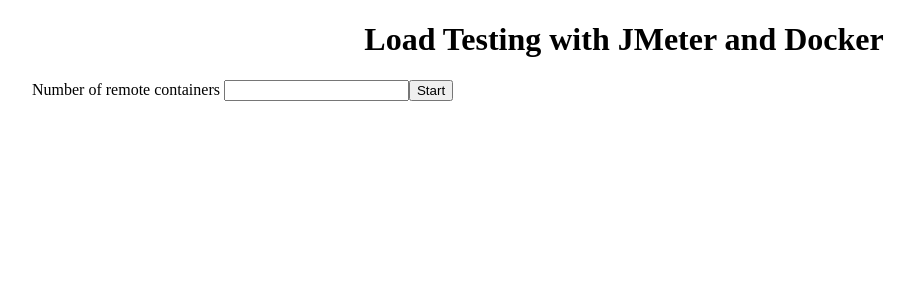
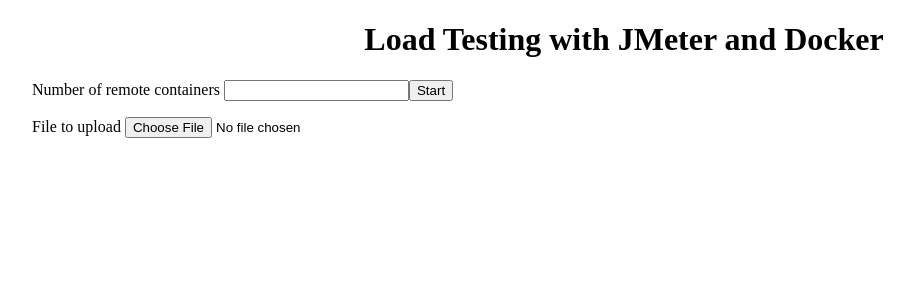
Before and after one commit to Naugh/LoadTesting, an Angular app in the folder LoadTestingAngular/: page / in a window 1280 px wide. Shown: the top 300 px of the page, without its empty margins (16-930 px from the left). Built offline with nearby package versions, Linux system fonts and the light colour scheme.

Commit message:
File upload with Angular

```diff
--- a/LoadTestingAngular/src/app/docker-init/docker-init.component.html
+++ b/LoadTestingAngular/src/app/docker-init/docker-init.component.html
@@ -1,5 +1,9 @@
 <p>
   Number of remote containers
-  <input [(ngModel)] = "slaves" name="name" type="text" id="inputEmail">
+  <input [(ngModel)] = "slaves" type="text">
    <button type="button" (click)="initDocker()">Start</button>
 </p>
+<p>
+  File to upload
+  <input type="file" (change)= "handleFileSelect($event)" #fileInput>
+</p>
--- a/LoadTestingAngular/src/app/docker-init/docker-init.component.ts
+++ b/LoadTestingAngular/src/app/docker-init/docker-init.component.ts
@@ -8,7 +8,8 @@
 })
 export class DockerInitComponent implements OnInit {
 
-  private slaves:number;
+  private slaves: number;
+  private file: String;
 
   constructor(private dockerService:DockerService) { }
 
@@ -20,4 +21,55 @@
       error => console.error(error)
     )
   }
+
+  handleFileSelect(evt){
+    var files = evt.target.files;
+    var file = files[0];
+    console.log(file.name);
+
+
+
+    //vigilar extension que sea de jmeter!!
+
+   if (files && file) {
+      var reader = new FileReader();
+      //reader.onload =this._handleReaderLoaded.bind(this);
+      //reader.readAsBinaryString(file);
+
+      this.dockerService.uploadFile(file).subscribe(
+        error => console.error(error)
+      )
+  }
 }
+
+_handleReaderLoaded(readerEvt) {
+   this.file = readerEvt.target.result;
+   //console.log(this.file.name);
+ }
+
+/*
+  _handleReaderLoaded(readerEvt) {
+   var binaryString = readerEvt.target.result;
+          this.imgBase64= btoa(binaryString);
+  }
+*/
+
+/*
+  nFileChange(event) {
+    let reader = new FileReader();
+    if(event.target.files && event.target.files.length > 0) {
+      let file = event.target.files[0];
+      reader.readAsDataURL(file);
+      reader.onload = () => {
+        this.form.get('avatar').setValue({
+          filename: file.name,
+          filetype: file.type,
+          value: reader.result.split(',')[1]
+        })
+      };
+    }
+  }*/
+
+
+
+}
--- a/LoadTestingAngular/src/app/docker.service.ts
+++ b/LoadTestingAngular/src/app/docker.service.ts
@@ -3,6 +3,7 @@
 import { Observable } from 'rxjs/Observable';
 import 'rxjs/Rx';
 import { environment } from '../environments/environment';
+import { formatDate } from '@angular/common';
 
 @Injectable({
   providedIn: 'root'
@@ -26,6 +27,30 @@
     .map(response => response.json())
     .catch(error => this.handleError(error));
   }
+
+  uploadFile(file:File){
+
+    let formdata: FormData = new FormData();
+    formdata.append('file', file, file.name);
+
+
+    /*let h = new Headers({
+      'Content-Type': 'application/x-www-form-urlencoded'
+    });
+*/
+    let h = new Headers({
+     // 'Content-Type': 'multipart/form-data',
+      'Accept': 'application/json'
+    });
+
+    let options = new RequestOptions({
+      headers: h
+    });
+
+    return this.http.post(environment.API+"file", formdata, options)
+    //.map(response => response.json())
+    .catch(error => this.handleError(error));
+  }
  /* addPerson(person: Person) {
   return this.http.post(URL, person)
     .map(response => response.json())
@@ -36,7 +61,5 @@
   private handleError(error: any) {
   console.error(error);
   return Observable.throw("Server error (" + error.status + "): " + error.text())
-
-
   }
 }
```
Also changed, not shown: 1 other file (tests, documents, lock files or other folders).
